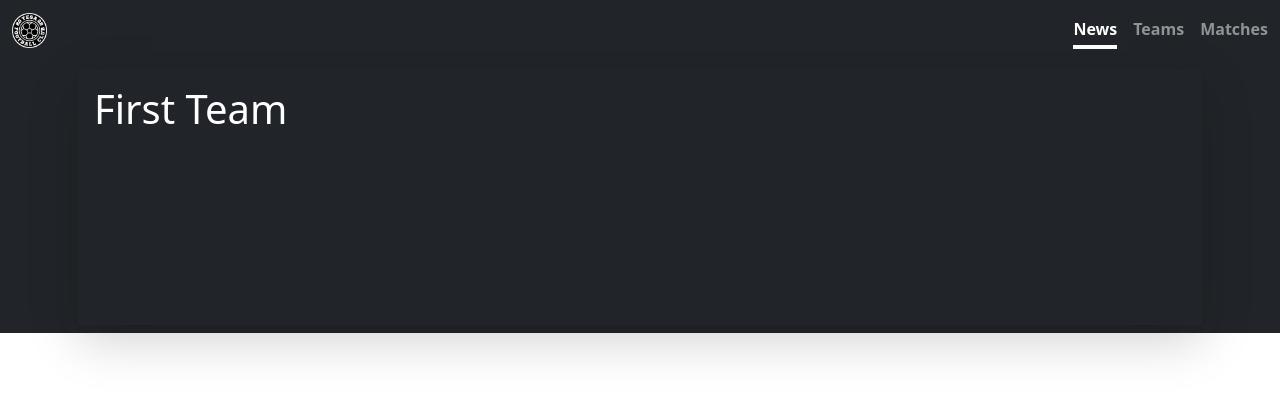
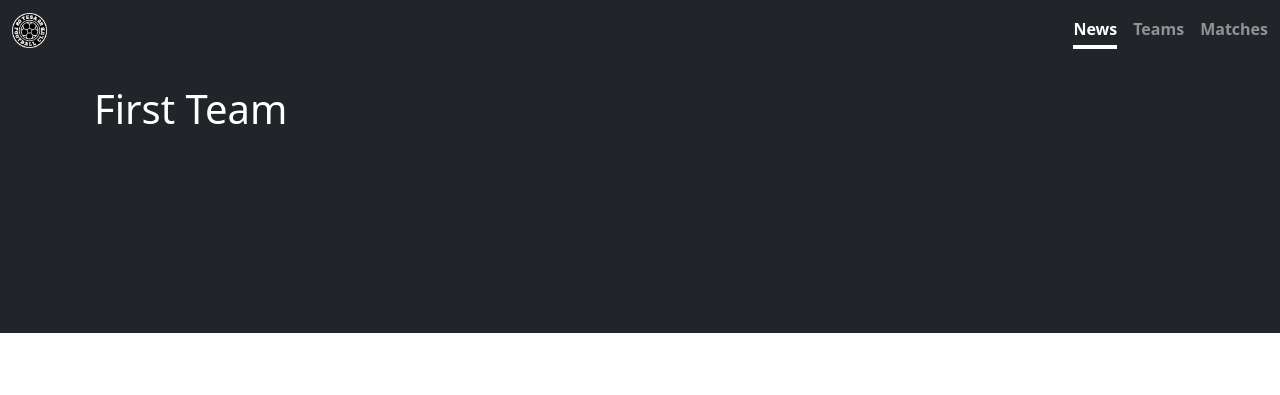
Before and after one commit to tesafc/tesafc.github.io, a Jekyll site: the page built from teams.html, in a window 1280 px wide. Shown: the top 395 px of the page. Built offline with Jekyll 4.4.1, drawn with Linux system fonts in a browser that asks for light colours.

Commit message:
Update teams.html

```diff
--- a/teams.html
+++ b/teams.html
@@ -5,7 +5,7 @@
 
 <div class="text-bg-dark">
   <div class="container p-2">
-    <div class="card text-bg-dark shadow-lg border-0 rounded-0" style="height: 16rem;">
+    <div class="card text-bg-dark border-0 rounded-0" style="height: 16rem;">
       <img src="" class="card-img" alt="">
       <div class="card-img-overlay">
         <h1 class="card-title text-capitalize">first team</h1>
```
